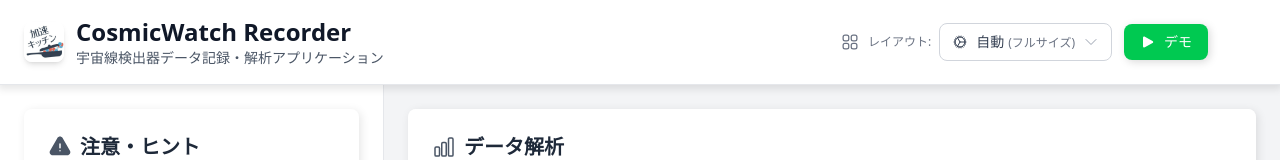
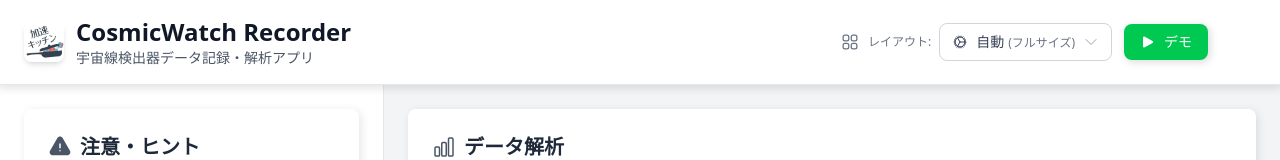
Before and after one commit to accel-kitchen/cosmicwatch-app, a React (Vite) app: page / in a window 1280 px wide. Shown: the top 160 px of the page. Built offline with nearby package versions, Linux system fonts and the light colour scheme; some icons are missing.

Commit message:
change App text, Readme

```diff
--- a/package.json
+++ b/package.json
@@ -1,7 +1,7 @@
 {
   "name": "cosmicwatch-recorder",
   "private": true,
-  "version": "0.5.0",
+  "version": "0.6.0",
   "type": "module",
   "repository": {
     "type": "git",
--- a/src-tauri/tauri.conf.json
+++ b/src-tauri/tauri.conf.json
@@ -1,7 +1,7 @@
 {
   "$schema": "../node_modules/@tauri-apps/cli/config.schema.json",
   "productName": "CosmicWatchRecorder",
-  "version": "0.5.0",
+  "version": "0.6.0",
   "identifier": "com.accel-kitchen.cosmicwatch-recorder",
   "build": {
     "frontendDist": "../dist",
--- a/src/App.tsx
+++ b/src/App.tsx
@@ -240,7 +240,7 @@ function App() {
                 CosmicWatch Recorder
               </h1>
               <p className="text-sm text-gray-600">
-                宇宙線検出器データ記録・解析アプリケーション
+                宇宙線検出器データ記録・解析アプリ
               </p>
             </div>
           </div>
```
Also changed, not shown: 1 other file (tests, documents, lock files or other folders).
